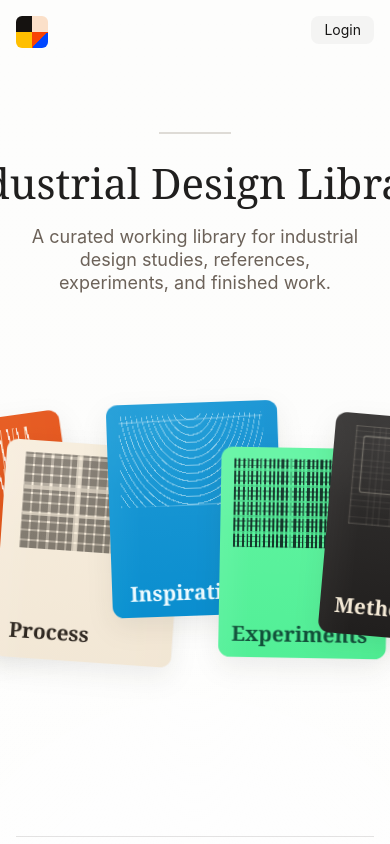
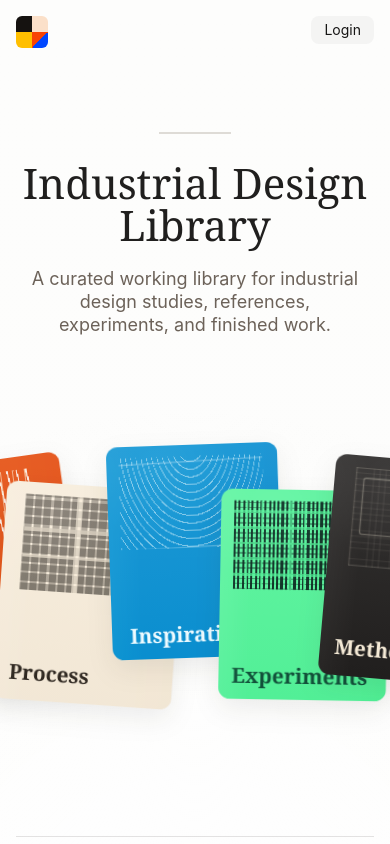
Before and after one commit to 1020817nnn-oss/design-1, a plain HTML site: page index.html in a window 390 px wide. Shown: the top 844 px of the page. Drawn offline with Linux system fonts and the light colour scheme.

Commit message:
fix: prevent mobile heading overflow

```diff
--- a/index.html
+++ b/index.html
@@ -853,6 +853,12 @@
 
         .hero {
           padding-top: 116px;
+        }
+
+        h1 {
+          max-width: min(100%, 720px);
+          white-space: normal;
+          text-align: center;
         }
 
         .dek {
```
Also changed, not shown: tests/card-replica.test.js (+8 -0 lines).
